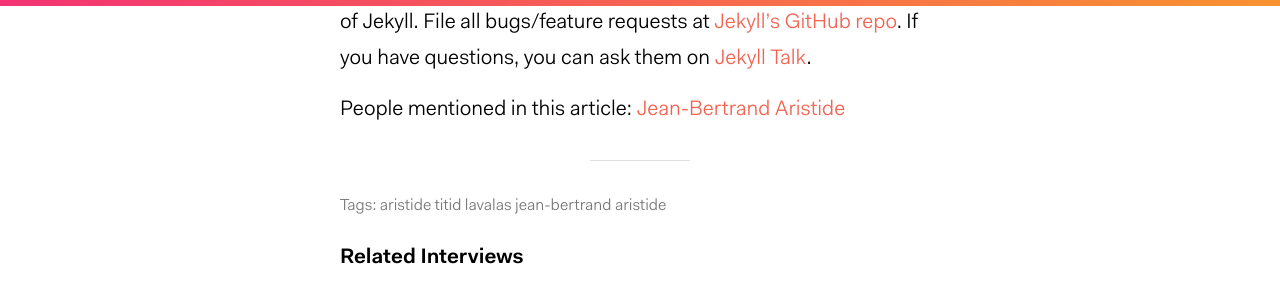
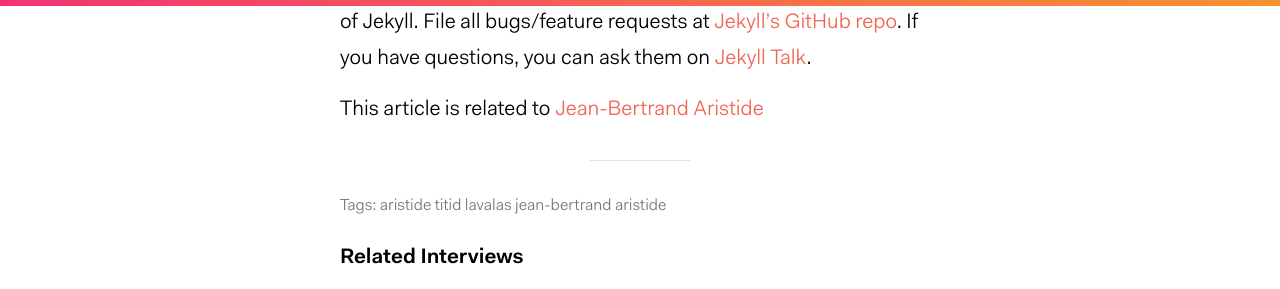
Before and after one commit to kenold/haitipresidents_jekyll, a Jekyll site: the page built from _posts/2017-01-01-welcome-to-jekyll.markdown, in a window 1280 px wide. Shown: the part 894-1183 px from the top of the page. Built offline with Jekyll 4.4.1, drawn with Linux system fonts in a browser that asks for light colours; comment, search, counter and statistics services are not loaded.

Commit message:
update paragraph text

```diff
--- a/_layouts/post.html
+++ b/_layouts/post.html
@@ -23,7 +23,7 @@ layout: default
 
   <article class="post-content">
     {{ content }}
-    <p>People mentioned in this article:
+    <p>This article is related to
     {% assign person = site.people | where: "name", page.person | first %}
     <a href="{{ person.url }}">{{ person.name }}</a></p>
   </article>
```
